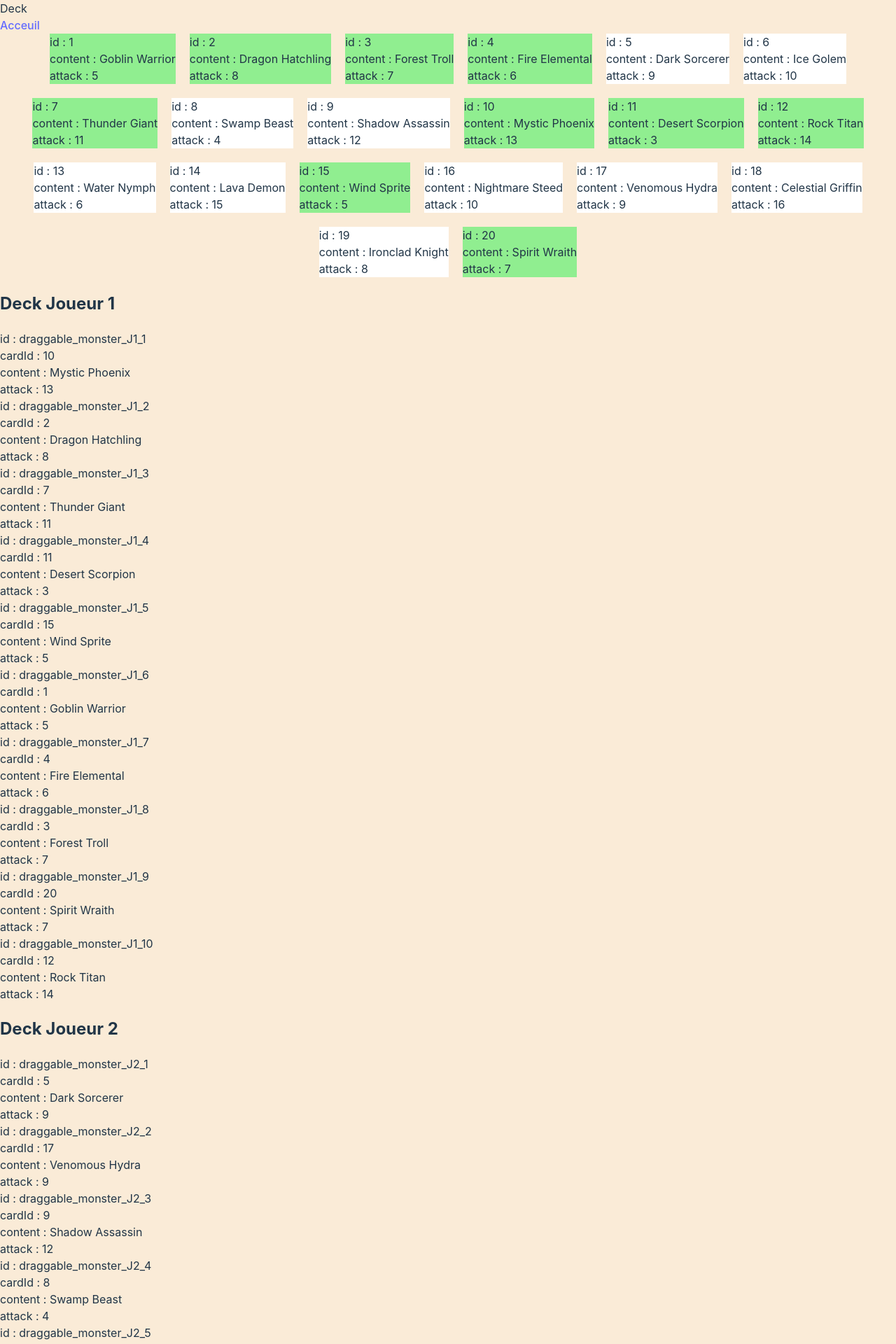
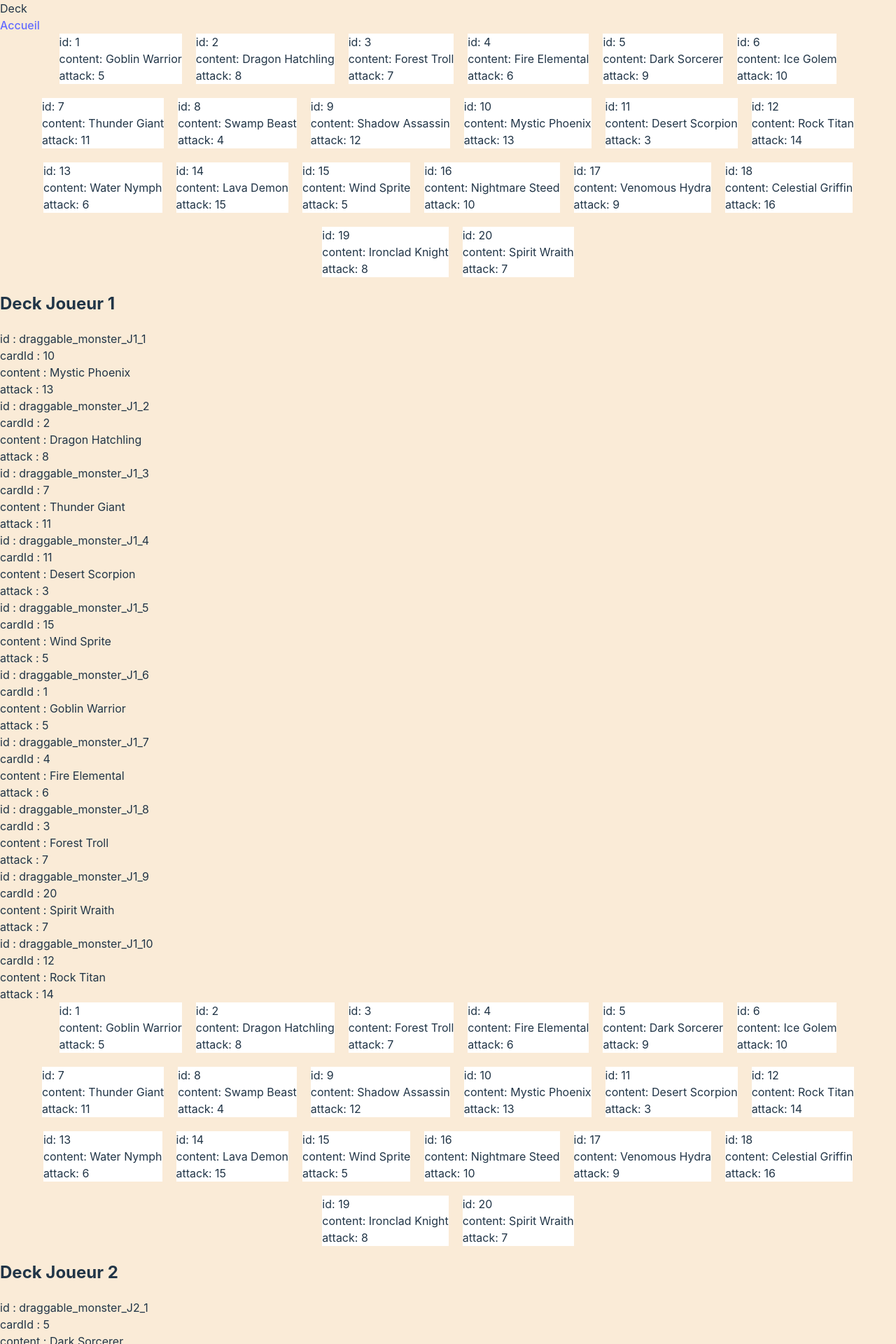
Before and after one commit to SABALBALJaoudat/CardGame, a React (Vite) app: page /deck in a window 1280 px wide. Shown: the top 1920 px of the page at 70% size. Built offline with nearby package versions, Linux system fonts and the light colour scheme.

Commit message:
Création deck J2

```diff
--- a/src/Page/Board.tsx
+++ b/src/Page/Board.tsx
@@ -4,7 +4,7 @@ import { Draggable } from '../Component/Draggable';
 import { Droppable } from '../Component/Droppable';
 import { ZoomCard } from '../Component/ZoomCard';
 import Score from "../Component/Score";
-import { RootState } from '@reduxjs/toolkit/query';
+import { RootState } from '../Store/store';
 import { useSelector } from 'react-redux';
 // import { deck_J1 as initialDeck_J1, deck_J2 as initialDeck_J2 } from '../Data/Deck';
 
--- a/src/Page/Deck.tsx
+++ b/src/Page/Deck.tsx
@@ -1,52 +1,79 @@
 import { useDispatch, useSelector } from "react-redux";
 import "../Css/Collection.css";
 import { allCards } from "../Data/Cards";
-import { RootState } from "@reduxjs/toolkit/query";
-import { addCardToDeckJ1, removeCardFromDeckJ1 } from "../Store/decksSlice";
+import { RootState } from "../Store/store";
+import { setDeckJ1, setDeckJ2 } from "../Store/decksSlice";
+import { useState } from "react";
 
 export default function Deck() {
   const dispatch = useDispatch();
   const deck_J1: Card[] = useSelector((state: RootState) => state.decks.deck_J1);
   const deck_J2: Card[] = useSelector((state: RootState) => state.decks.deck_J2);
 
-  const handleCardClick = (cardId: string) => {
+  const [tempDeck_J1, setTempDeck_J1] = useState(deck_J1);
+  const [tempDeck_J2, setTempDeck_J2] = useState(deck_J2);
+
+  const handleCardClick_J1 = (cardId: string) => {
     const card = allCards.find(card => card.cardId === cardId);
-    console.log(cardId);
-    console.log(card);
-
     if (card) {
-      const isCardInDeck = deck_J1.some(deckCard => deckCard.cardId === card.cardId);
-      console.log(isCardInDeck);
-
+      const isCardInDeck = tempDeck_J1.some(deckCard => deckCard.cardId === card.cardId);
       if (!isCardInDeck) {
-        dispatch(addCardToDeckJ1({
-          id: `draggable_monster_J1_${deck_J1.length + 1}`,
-          cardId: card.cardId,
-          title: card.title,
-          attack: card.attack
-        }));
+        setTempDeck_J1([
+          ...tempDeck_J1,
+          {
+            id: `draggable_monster_J1_${tempDeck_J1.length + 1}`,
+            cardId: card.cardId,
+            title: card.title,
+            attack: card.attack
+          }
+        ]);
       } else {
-        dispatch(removeCardFromDeckJ1(card.cardId));
+        setTempDeck_J1(tempDeck_J1.filter(deckCard => deckCard.cardId !== card.cardId));
       }
     }
+  };
+
+  const handleCardClick_J2 = (cardId: string) => {
+    const card = allCards.find(card => card.cardId === cardId);
+    if (card) {
+      const isCardInDeck = tempDeck_J2.some(deckCard => deckCard.cardId === card.cardId);
+      if (!isCardInDeck) {
+        setTempDeck_J2([
+          ...tempDeck_J2,
+          {
+            id: `draggable_monster_J2_${tempDeck_J2.length + 1}`,
+            cardId: card.cardId,
+            title: card.title,
+            attack: card.attack
+          }
+        ]);
+      } else {
+        setTempDeck_J2(tempDeck_J2.filter(deckCard => deckCard.cardId !== card.cardId));
+      }
+    }
+  };
+
+  const handleConfirm = () => {
+    dispatch(setDeckJ1(tempDeck_J1));
+    dispatch(setDeckJ2(tempDeck_J2));
   };
 
   return (
     <>
       <div>Deck</div>
-      <a href="/">Acceuil</a>
+      <a href="/">Accueil</a>
       <div className="content">
-        {allCards.map((card) => {
-          const isCardInDeck = deck_J1.some((deckCard: { cardId: string; }) => deckCard.cardId === card.cardId);
+        {allCards.map(card => {
+          const isCardInDeck = tempDeck_J1.some(deckCard => deckCard.cardId === card.cardId);
           return (
             <div
               key={card.cardId}
-              onClick={() => handleCardClick(card.cardId)}
+              onClick={() => handleCardClick_J1(card.cardId)}
               style={{ backgroundColor: isCardInDeck ? 'lightgreen' : 'white' }}
             >
-              id : {card.cardId}<br />
-              content : {card.title}<br />
-              attack : {card.attack}<br />
+              id: {card.cardId}<br />
+              content: {card.title}<br />
+              attack: {card.attack}<br />
             </div>
           );
         })}
@@ -65,6 +92,22 @@ export default function Deck() {
             </div>
           )}
         </div>
+        <div className="content">
+          {allCards.map(card => {
+            const isCardInDeck = tempDeck_J2.some(deckCard => deckCard.cardId === card.cardId);
+            return (
+              <div
+                key={card.cardId}
+                onClick={() => handleCardClick_J2(card.cardId)}
+                style={{ backgroundColor: isCardInDeck ? 'lightgreen' : 'white' }}
+              >
+                id: {card.cardId}<br />
+                content: {card.title}<br />
+                attack: {card.attack}<br />
+              </div>
+            );
+          })}
+        </div>
         <div className="deck_J2">
           <h2>Deck Joueur 2</h2>
           {deck_J2.map((card: Card) =>
@@ -78,6 +121,7 @@ export default function Deck() {
             </div>
           )}
         </div>
+        <button onClick={handleConfirm}>Confirm</button>
       </div>
     </>
   )
```
